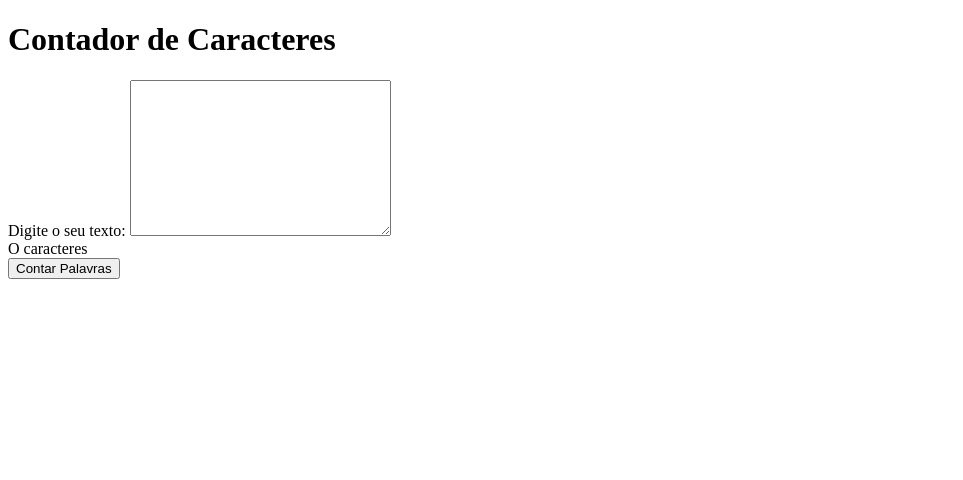
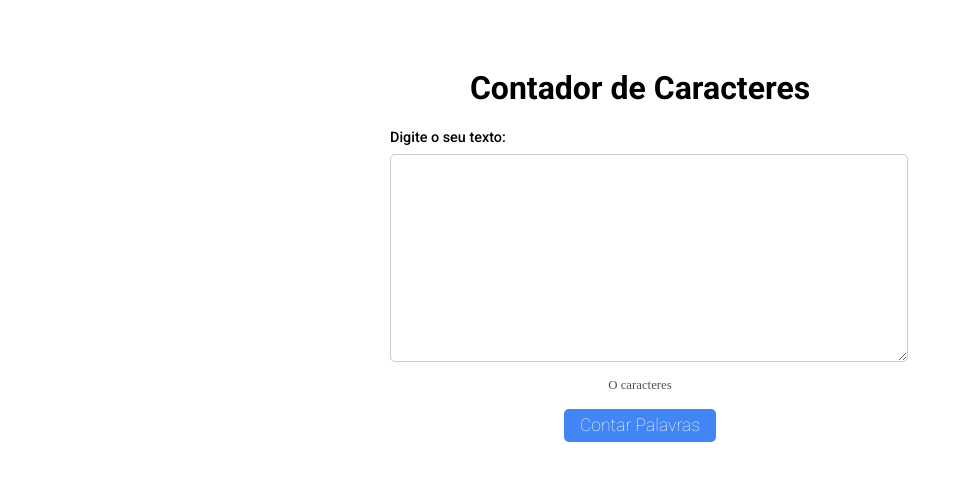
Before and after one commit to TeacherSamanthaSilva/ContadordeCaracteres, a plain HTML site: page index.html in a window 1280 px wide. Shown: the whole page, without its empty margins (0-963 px from the left). Drawn offline with Linux system fonts and the light colour scheme.

Commit message:
css
nesse commit fiz o css do projeto

```diff
--- a/index.html
+++ b/index.html
@@ -6,16 +6,19 @@
     <title>Contador de Caracteres</title>
     <link rel="stylesheet" href="style.css">
     <script src="script.js" defer></script>
+    <link rel="preconnect" href="https://fonts.googleapis.com">
+<link rel="preconnect" href="https://fonts.gstatic.com" crossorigin>
+<link href="https://fonts.googleapis.com/css2?family=Roboto:ital,wght@0,100;0,300;0,400;0,500;0,700;0,900;1,100;1,300;1,400;1,500;1,700;1,900&display=swap" rel="stylesheet">
 </head>
 <body>
     <div class="container">
-        <h1>Contador de Caracteres</h1>
+        <h1 class="roboto-bold">Contador de Caracteres</h1>
         <div class="field">
-            <label for="input">Digite o seu texto:</label>
-            <textarea name="input" id="input" cols="30" rows="10"></textarea>
+            <label class="roboto-medium" for="input">Digite o seu texto:</label>
+            <textarea name="input" id="input" cols="30" rows="10" class="roboto-light"></textarea>
         </div>
         <div class="counter">O caracteres</div>
-        <button id="toggle">Contar Palavras</button>
+        <button id="toggle" class="roboto-thin">Contar Palavras</button>
     </div>
 </body>
 </html>
--- a/style.css
+++ b/style.css
@@ -0,0 +1,118 @@
+.roboto-thin {
+    font-family: "Roboto", serif;
+    font-weight: 100;
+    font-style: normal;
+  }
+
+  .roboto-light {
+    font-family: "Roboto", serif;
+    font-weight: 300;
+    font-style: normal;
+  }
+
+  .roboto-regular {
+    font-family: "Roboto", serif;
+    font-weight: 400;
+    font-style: normal;
+  }
+
+  .roboto-medium {
+    font-family: "Roboto", serif;
+    font-weight: 500;
+    font-style: normal;
+  }
+
+  .roboto-bold {
+    font-family: "Roboto", serif;
+    font-weight: 700;
+    font-style: normal;
+  }
+
+  .roboto-black {
+    font-family: "Roboto", serif;
+    font-weight: 900;
+    font-style: normal;
+  }
+
+  .roboto-thin-italic {
+    font-family: "Roboto", serif;
+    font-weight: 100;
+    font-style: italic;
+  }
+
+  .roboto-light-italic {
+    font-family: "Roboto", serif;
+    font-weight: 300;
+    font-style: italic;
+  }
+
+  .roboto-regular-italic {
+    font-family: "Roboto", serif;
+    font-weight: 400;
+    font-style: italic;
+  }
+
+  .roboto-medium-italic {
+    font-family: "Roboto", serif;
+    font-weight: 500;
+    font-style: italic;
+  }
+
+  .roboto-bold-italic {
+    font-family: "Roboto", serif;
+    font-weight: 700;
+    font-style: italic;
+  }
+
+  .roboto-black-italic {
+    font-family: "Roboto", serif;
+    font-weight: 900;
+    font-style: italic;
+  }
+
+.container{
+    display: flex;
+    flex-direction: column;
+    margin-top: 3rem;
+    align-items: center;
+}
+
+.field{
+    width: 500px;
+    margin-bottom: 1rem;
+    display: flex;
+    flex-direction: column;
+    gap: .5rem;
+}
+
+label{
+    font-size: .9rem;
+}
+
+textarea{
+    width: 100%;
+    font-size: 1rem;
+    padding: .5rem;
+    border-radius: 5px;
+    border: 1px solid #ccc;
+}
+
+.counter{
+    font-size: .8rem;
+    color: #555;
+    margin-bottom: 1rem;
+}
+
+#toggle{
+    background-color: #4285f4;
+    color: #fff;
+    font-size: 1.1rem;
+    padding: .4rem 1rem;
+    border-radius: 5px;
+    border: none;
+    cursor: pointer;
+}
+
+#toggle:hover{
+    background-color: #0069d9;
+}
```
